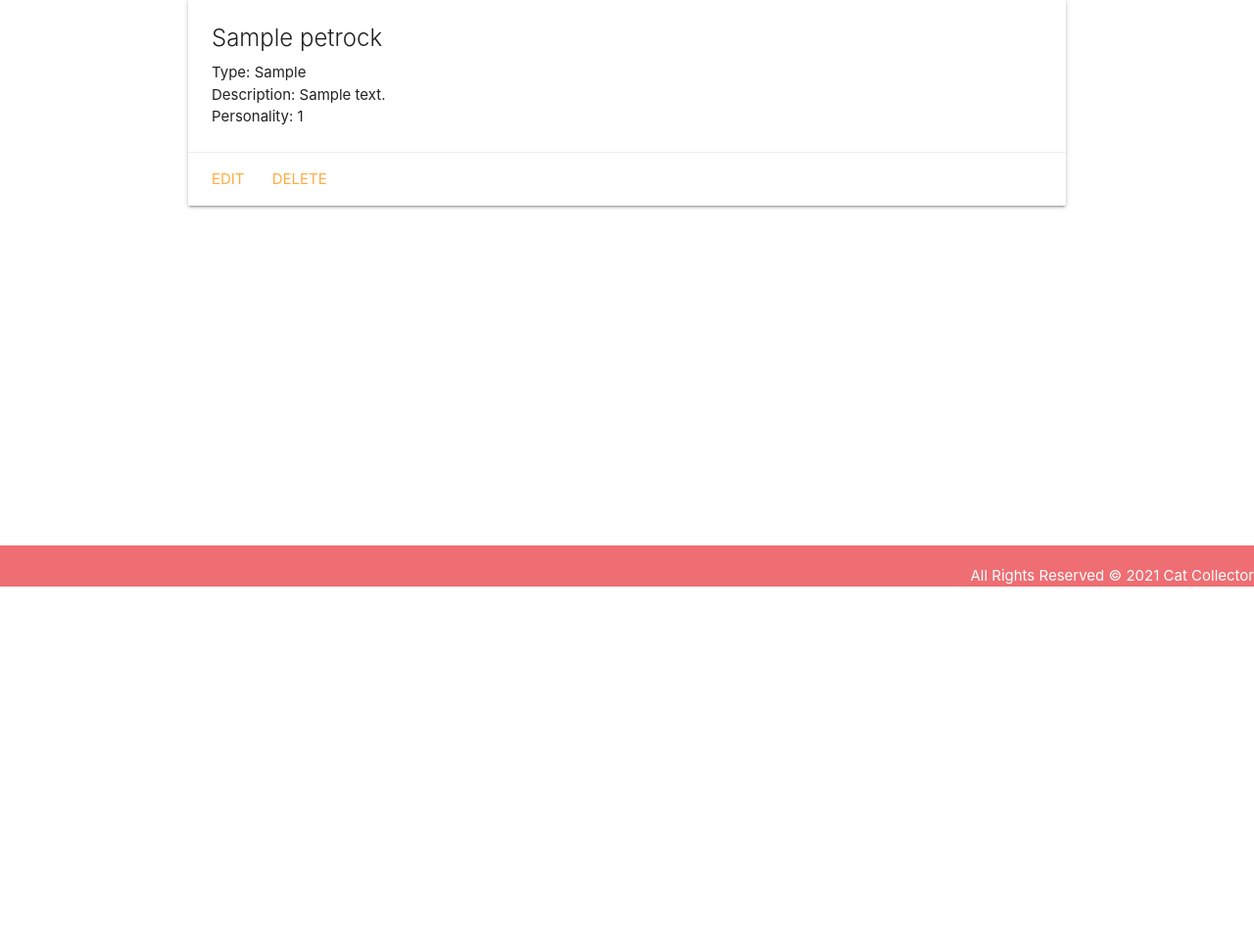
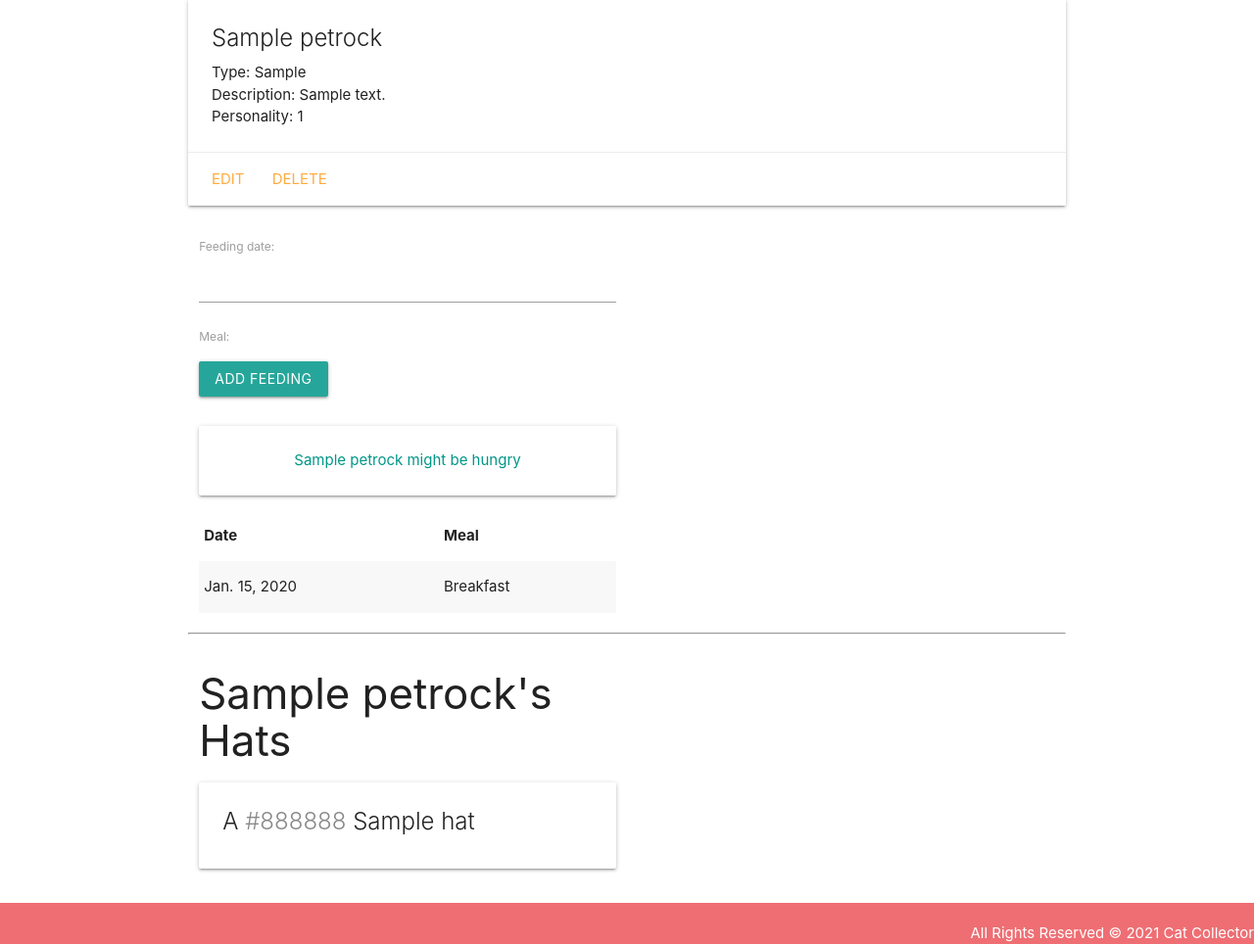
Before and after one commit to imckain/django-petrock-collector, a Django app: page /petrocks/1/ in a window 1280 px wide. Shown: the part 201-1165 px from the top of the page at 98% size. Before the commit the page ends 800 px from the top, so only its background shows below. Run offline with Django 3.2, Linux system fonts and the light colour scheme; tables that the repository leaves empty hold one stand-in row (values such as "Sample post").

Commit message:
added feeding model and M2M for hats and rocks

```diff
--- /dev/null
+++ b/main_app/forms.py
@@ -0,0 +1,7 @@
+from django.forms import ModelForm
+from .models import Feeding
+
+class FeedingForm(ModelForm):
+  class Meta:
+    model = Feeding
+    fields = ['date', 'meal']
--- a/main_app/models.py
+++ b/main_app/models.py
@@ -1,18 +1,13 @@
 from django.db import models
 from django.urls import reverse
+from datetime import date
 
 # Create your models here.
-class Petrock(models.Model):
-    name = models.CharField(max_length=250)
-    rockType = models.CharField(max_length=250)
-    description = models.TextField(max_length=250)
-    personality = models.IntegerField()
-
-    def __str__(self):
-        return self.name
-
-    def get_absolute_url(self):
-        return reverse("petrocks_detail", kwargs={"petrock_id": self.id})
+MEALS = (
+    ('B', 'Breakfast'),
+    ('L', 'Lunch'),
+    ('D', 'Dinner'),
+)
 
 class Hat(models.Model):
     name = models.CharField(max_length=50)
@@ -23,3 +18,34 @@ class Hat(models.Model):
 
     def get_absolute_url(self):
         return reverse("hats_detail", kwargs={"pk": self.id})
+
+class Petrock(models.Model):
+    name = models.CharField(max_length=250)
+    rockType = models.CharField(max_length=250)
+    description = models.TextField(max_length=250)
+    personality = models.IntegerField()
+    hats = models.ManyToManyField(Hat)
+
+    def __str__(self):
+        return self.name
+
+    def get_absolute_url(self):
+        return reverse("petrocks_detail", kwargs={"petrock_id": self.id})
+
+    def fed_for_today(self):
+        return self.feeding_set.filter(date=date.today()).count() >= len(MEALS)
+
+class Feeding(models.Model):
+    date = models.DateField('feeding date')
+    meal = models.CharField(
+        max_length=1,
+        choices=MEALS,
+        default=MEALS[0][0]
+    )
+    petrock = models.ForeignKey(Petrock, on_delete=models.CASCADE)
+
+    def __str__(self):
+        return f"{self.get_meal_display()} on {self.date}"
+
+    class Meta:
+        ordering = ['-date']
--- a/main_app/templates/petrocks/detail.html
+++ b/main_app/templates/petrocks/detail.html
@@ -3,6 +3,9 @@
 {% block content %}
 
 <h1>Petrock Details</h1>
+
+<div class="row">
+    <div class="co s6">
         <div class="card">
             <div class="card-content">
                 <span class="card-title">{{ petrock.name }}</span>
@@ -15,5 +18,69 @@
                 <a href="{% url 'petrocks_delete' petrock.id %}">Delete</a>
             </div>
         </div>
+    </div>
+    <div class="col s6">
+        <form action="{% url 'add-feeding' petrock.id %}" method="POST">
+            {% csrf_token %}
+            {{ feeding_form.as_p }}
+            <input type="submit" value="Add Feeding" class="btn">
+        </form>
+        <br>
+        {% if petrock.fed_for_today %}
+            <div class="card-panel teal-text center-align">{{ petrock.name }} has been fed all meals for today </div>
+        {% else %}
+            <div class="card-panel teal-text center-align">{{ petrock.name }} might be hungry </div>
+        {% endif %}
+        <table class="striped">
+            <thead>
+                <tr><th>Date</th><th>Meal</th></tr>
+            </thead>
+            <tbody>
+                {% for feeding in petrock.feeding_set.all %}
+                    <tr>
+                        <td>{{feeding.date}}</td>
+                        <td>{{feeding.get_meal_display}}</td>
+                    </tr>
+                {% endfor %}
+            </tbody>
+        </table>
+    </div>
+</div>
+
+<hr>
+
+<div class="row">
+    <div class="col s6">
+        <h3>{{ petrock.name }}'s Hats</h3>
+        {% if petrock.hats.count %}
+            {% for hat in petrock.hats.all %}
+                <div class="card">
+                    <div class="card-content">
+                        <span class="card-title">
+                            A <span style="color: {{ hat.color }}">{{ hat.color }}</span> {{ hat.name }}
+                        </span>
+                    </div>
+                </div>
+            {% endfor %}
+        {% else %}
+            <h5>{{ petrock.name }} Already Has All Hats Available</h5>
+        {% endif %}
+    </div>
+</div>
+
+<script>
+    // create a datepicker
+    var dateEl = document.getElementById('id_date');
+    M.Datepicker.init(dateEl, {
+      format: 'yyyy-mm-dd',
+      defaultDate: new Date(),
+      setDefaultDate: true,
+      autoClose: true
+    });
+
+    // initialize the meal select
+    var selectEl = document.getElementById('id_meal');
+    M.FormSelect.init(selectEl);
+</script>
 
 {% endblock %}
--- a/main_app/urls.py
+++ b/main_app/urls.py
@@ -9,6 +9,8 @@ urlpatterns = [
     path('petrocks/create/', views.PetrockCreate.as_view(), name='petrocks_create'),
     path('petrocks/<int:pk>/update', views.PetrockUpdate.as_view(), name='petrocks_update'),
     path('petrocks/<int:pk>/delete', views.PetrockDelete.as_view(), name='petrocks_delete'),
+    path('petrocks/<int:petrock_id>/add_feeding', views.add_feeding, name='add_feeding'),
+    path('petrocks/<int:petrock_id>/associate_hat/<int:hat_id>/', views.associate_hat, name='associate_hat'),
     path('hats/', views.HatList.as_view(), name='hats_index'),
     path('hats/<int:pk>/', views.HatDetailView.as_view(), name='hats_detail'),
     path('hats/create/', views.HatCreateView.as_view(), name='hats_create'),
--- a/main_app/views.py
+++ b/main_app/views.py
@@ -3,6 +3,7 @@ from django.views.generic.edit import CreateView, UpdateView, DeleteView
 from django.views.generic import ListView, DetailView
 
 from .models import Petrock, Hat
+from .forms import FeedingForm
 
 # Create your views here.
 def home(request):
@@ -17,7 +18,13 @@ def petrocks_index(request):
 
 def petrocks_detail(request, petrock_id):
     petrock = Petrock.objects.get(id=petrock_id)
-    return render(request, 'petrocks/detail.html', { 'petrock': petrock })
+    hats_petrock_doesnt_have = Hat.objects.exclude(id__in = petrock.hats.all().values_list('id'))
+    feeding_form = FeedingForm()
+    return render(request, 'petrocks/detail.html', {
+        'petrock': petrock,
+        'feeding_form': feeding_form,
+        'available_hats': hats_petrock_doesnt_have
+    })
 
 def add_feeding(request, petrock_id):
     form = FeedingForm(request.post)
@@ -26,6 +33,10 @@ def add_feeding(request, petrock_id):
         new_feeding.petrock_id = petrock_id
         new_feeding.save()
     return redirect('detail', petrock_id=petrock_id)
+
+def associate_hat(request, petrock_id, hat_id):
+    Petrock.objects.get(id=petrock_id).hats.add(hat_id)
+    return redirect('petrocks_detail', petrock_id=petrock_id)
 
 class PetrockCreate(CreateView):
     model = Petrock
```
Also changed, not shown: main_app/migrations/0003_auto_20210219_1446.py (added). Lines whose indentation alone changed are shown as unchanged.
